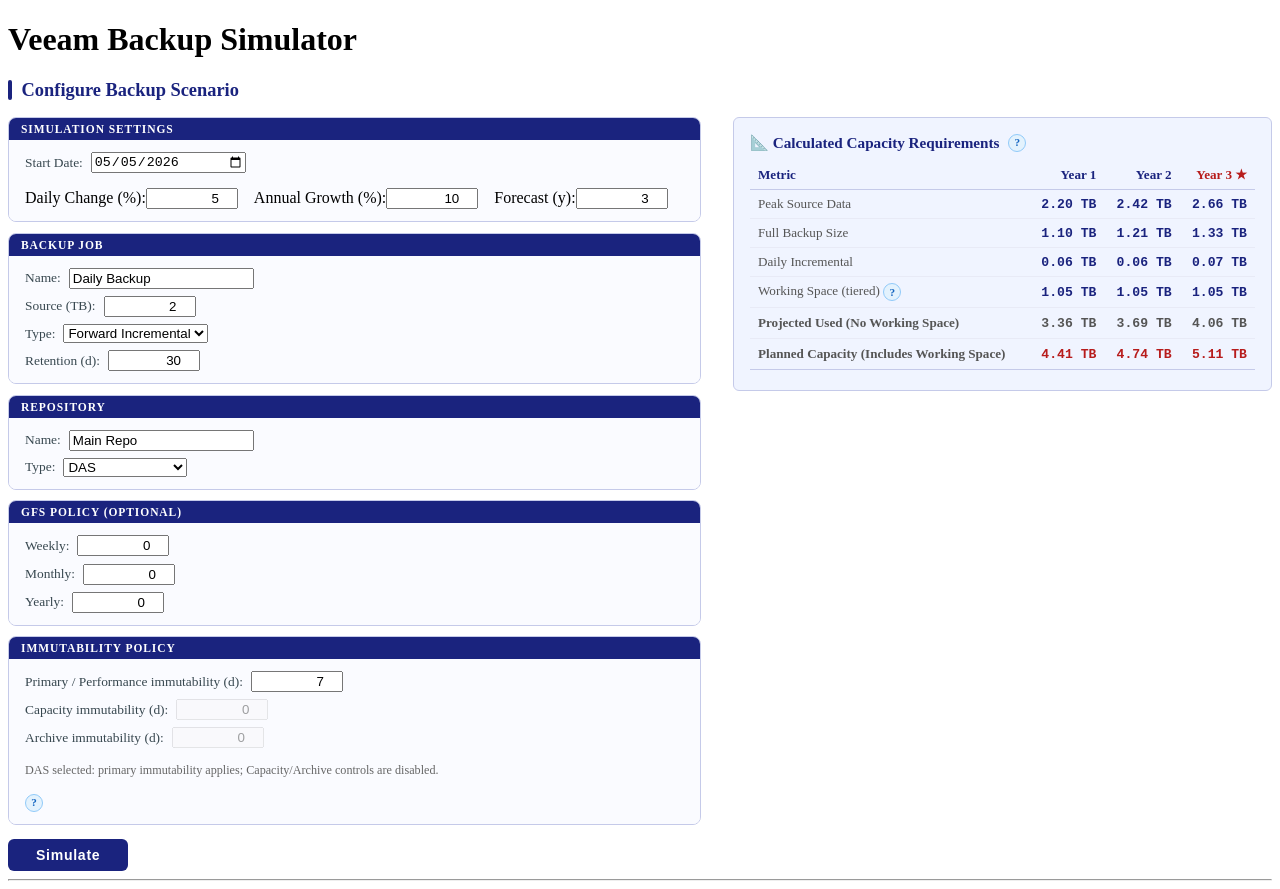
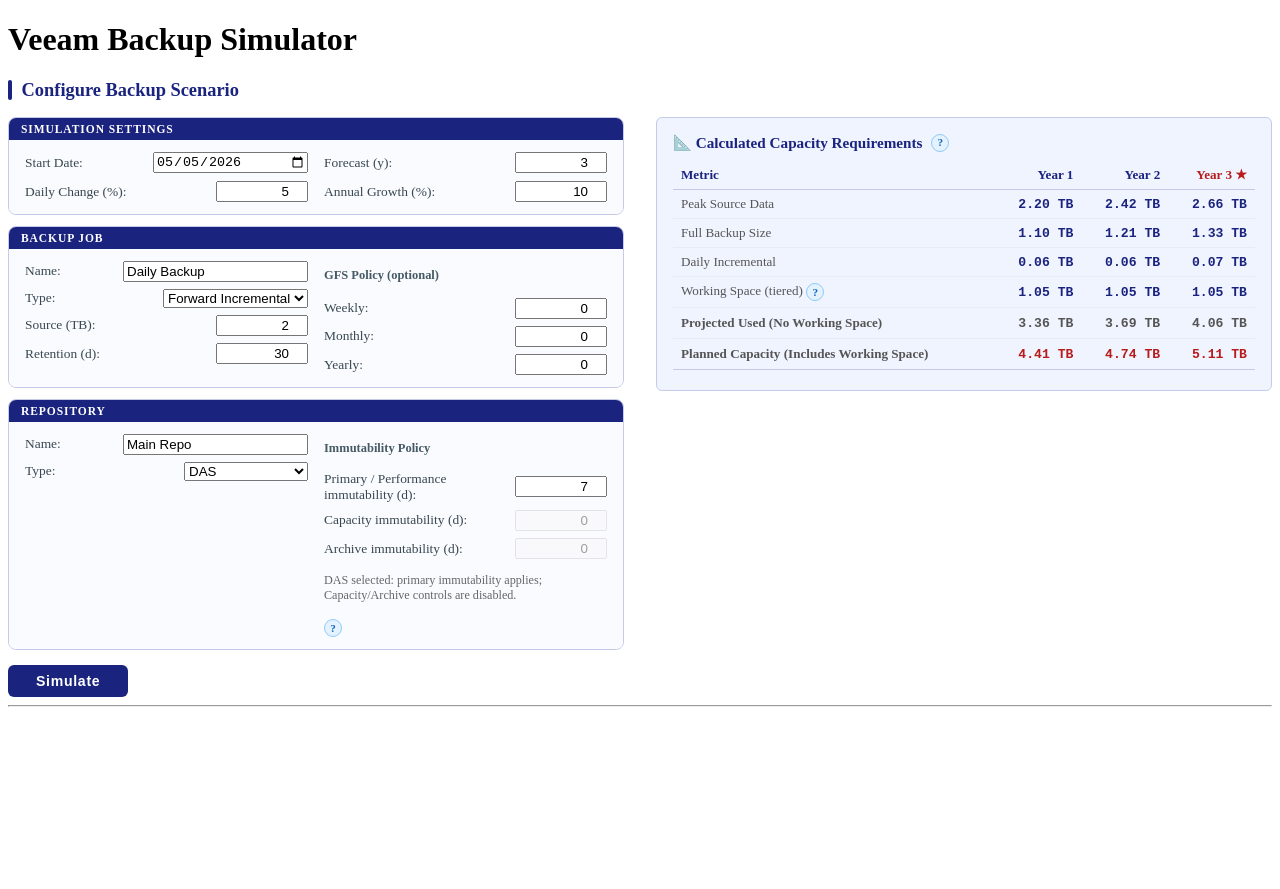
Before and after one commit to rbrambley/veeam-repos-simulator, a React (Vite) app: page / in a window 1280 px wide. After the commit the page ends 800 px from the top, so only its background shows below. Built offline with nearby package versions, Linux system fonts and the light colour scheme.

Commit message:
Fix GFS chain preservation and update lifecycle baselines

```diff
--- a/src/app.css
+++ b/src/app.css
@@ -25,6 +25,46 @@
   background: #fafbff;
 }
 
+.form-card-body.two-col {
+  display: grid;
+  grid-template-columns: repeat(2, minmax(0, 1fr));
+  gap: 0.5rem 1rem;
+}
+
+.form-card-body.two-col .full-row {
+  grid-column: 1 / -1;
+}
+
+.card-split {
+  display: grid;
+  grid-template-columns: repeat(2, minmax(0, 1fr));
+  gap: 1rem;
+}
+
+.card-split-col {
+  display: flex;
+  flex-direction: column;
+  gap: 0.45rem;
+}
+
+.card-split-col > label {
+  display: flex;
+  align-items: center;
+  justify-content: space-between;
+  gap: 0.5rem;
+  font-size: 0.84rem;
+  color: #37474f;
+}
+
+.card-split-col-header {
+  display: flex;
+  align-items: center;
+  min-height: 1.875rem;
+  font-size: 0.78rem;
+  font-weight: 600;
+  color: #455a64;
+}
+
 /* Direct-child labels get a flex row layout (text left, input right) */
 .form-card-body > label {
   display: flex;
@@ -32,6 +72,20 @@
   gap: 0.5rem;
   font-size: 0.84rem;
   color: #37474f;
+}
+
+.form-card-body.two-col > label {
+  justify-content: space-between;
+}
+
+@media (max-width: 840px) {
+  .form-card-body.two-col {
+    grid-template-columns: 1fr;
+  }
+
+  .card-split {
+    grid-template-columns: 1fr;
+  }
 }
 
 /* ── Apply / action buttons ── */
@@ -112,3 +166,21 @@
   border-bottom: 2px solid #1a237e;
   padding-bottom: 5px;
 }
+
+/* ── Scenario 2-column layout ── */
+.scenario-layout {
+  display: grid;
+  grid-template-columns: minmax(0, 1fr) minmax(0, 1fr);
+  gap: 2rem;
+  align-items: start;
+}
+
+.scenario-column {
+  min-width: 0;
+}
+
+@media (max-width: 1080px) {
+  .scenario-layout {
+    grid-template-columns: 1fr;
+  }
+}
--- a/src/components/InputForm.tsx
+++ b/src/components/InputForm.tsx
@@ -299,17 +299,23 @@
         <span style={{ display: 'inline-block', width: '4px', height: '20px', background: '#1a237e', borderRadius: '2px', flexShrink: 0 }} />
         Configure Backup Scenario
       </h2>
-      <div style={{ display: 'flex', gap: '2rem', alignItems: 'flex-start', flexWrap: 'wrap' }}>
+      <div className="scenario-layout">
         {/* ── Left column: inputs ── */}
-        <form onSubmit={e => { e.preventDefault(); handleApply(); }} style={{ flex: '1 1 340px', minWidth: '300px' }}>
+        <form
+          onSubmit={e => { e.preventDefault(); handleApply(); }}
+          className="scenario-column"
+        >
           <div className="form-card">
             <div className="form-card-header">Simulation Settings</div>
-            <div className="form-card-body">
+            <div className="form-card-body two-col">
             <label>
               Start Date:
               <input type="date" value={startDate} onChange={e => setStartDate(e.target.value)} style={{ width: '150px' }} />
             </label>
-            <div style={{ display: 'flex', gap: '1rem', marginTop: '0.5rem', flexWrap: 'wrap' }}>
+            <label>
+              Forecast (y):
+              <input type="number" value={forecastYears} min={1} max={10} step={1} onChange={e => setForecastYears(Number(e.target.value))} style={compactNumberInputStyle} />
+            </label>
             <label>
               Daily Change (%):
               <input type="number" value={dailyChangeRate} min={0.1} max={100} step={0.1} onChange={e => setDailyChangeRate(Number(e.target.value))} style={compactNumberInputStyle} />
@@ -318,23 +324,16 @@
               Annual Growth (%):
               <input type="number" value={annualGrowthRate} min={0} max={100} step={1} onChange={e => setAnnualGrowthRate(Number(e.target.value))} style={compactNumberInputStyle} />
             </label>
-              <label>
-                Forecast (y):
-                <input type="number" value={forecastYears} min={1} max={10} step={1} onChange={e => setForecastYears(Number(e.target.value))} style={compactNumberInputStyle} />
-              </label>
-            </div>
             </div>
           </div>
           <div className="form-card">
             <div className="form-card-header">Backup Job</div>
-            <div className="form-card-body">
+            <div className="form-card-body two-col">
+            <div className="card-split full-row">
+              <div className="card-split-col">
                 <label>
                   Name:
                   <input value={jobName} onChange={e => setJobName(e.target.value)} />
-            </label>
-            <label>
-              Source (TB):
-              <input type="number" value={sourceDataTB} min={0.1} step={0.1} onChange={e => setSourceDataTB(Number(e.target.value))} style={compactNumberInputStyle} />
                 </label>
                 <label>
                   Type:
@@ -347,14 +346,39 @@
                   </select>
                 </label>
                 <label>
+                  Source (TB):
+                  <input type="number" value={sourceDataTB} min={0.1} step={0.1} onChange={e => setSourceDataTB(Number(e.target.value))} style={compactNumberInputStyle} />
+                </label>
+                <label>
                   Retention (d):
                   <input type="number" value={retention} min={1} onChange={e => setRetention(Number(e.target.value))} style={compactNumberInputStyle} />
                 </label>
               </div>
+              <div className="card-split-col">
+                <div className="card-split-col-header">
+                  GFS Policy (optional)
+                </div>
+                <label>
+                  Weekly:
+                  <input type="number" value={gfsWeekly} min={0} onChange={e => setGfsWeekly(Number(e.target.value))} style={compactNumberInputStyle} />
+                </label>
+                <label>
+                  Monthly:
+                  <input type="number" value={gfsMonthly} min={0} onChange={e => setGfsMonthly(Number(e.target.value))} style={compactNumberInputStyle} />
+                </label>
+                <label>
+                  Yearly:
+                  <input type="number" value={gfsYearly} min={0} onChange={e => setGfsYearly(Number(e.target.value))} style={compactNumberInputStyle} />
+                </label>
+              </div>
+            </div>
+            </div>
           </div>
           <div className="form-card">
             <div className="form-card-header">Repository</div>
-            <div className="form-card-body">
+            <div className="form-card-body two-col">
+            <div className="card-split full-row">
+              <div className="card-split-col">
                 <label>
                   Name:
                   <input value={repoName} onChange={e => setRepoName(e.target.value)} />
@@ -371,89 +395,10 @@
                   </select>
                 </label>
               </div>
+              <div className="card-split-col">
+                <div className="card-split-col-header">
+                  Immutability Policy
                 </div>
-          {repoType === 'SOBR' && (
-            <div className="form-card">
-              <div className="form-card-header">SOBR Tier Policy</div>
-              <div className="form-card-body">
-              <div style={{ display: 'flex', gap: '1rem', marginBottom: '0.5rem', flexWrap: 'wrap' }}>
-                <label style={{ display: 'flex', alignItems: 'center', gap: '0.45rem' }}>
-                  <input
-                    type="checkbox"
-                    checked={sobrCopyEnabled}
-                    onChange={e => {
-                      const checked = e.target.checked;
-                      setSobrCopyEnabled(checked);
-                      if (!checked && !sobrMoveEnabled) setSobrMoveEnabled(true);
-                    }}
-                  />
-                  Capacity Tier Copy
-                </label>
-                <label style={{ display: 'flex', alignItems: 'center', gap: '0.45rem' }}>
-                  <input
-                    type="checkbox"
-                    checked={effectiveMoveEnabled}
-                    onChange={e => {
-                      const checked = e.target.checked;
-                      if (!checked && !sobrCopyEnabled) return;
-                      setSobrMoveEnabled(checked);
-                    }}
-                  />
-                  Capacity Tier Move
-                </label>
-              </div>
-              <div style={{ fontSize: '0.76rem', color: '#666', marginBottom: '0.55rem' }}>
-                Mode: {effectiveCopyEnabled && effectiveMoveEnabled ? 'Copy + Move' : effectiveCopyEnabled ? 'Copy only' : 'Move only'}
-              </div>
-              <label>Offload after (d):
-                <input type="number" value={sobrOffloadDays} min={1} onChange={e => setSobrOffloadDays(Number(e.target.value))} style={compactNumberInputStyle} />
-              </label>
-              <label>GEN period (d):
-                <input type="number" value={sobrGenerationPeriodDays} min={1} onChange={e => setSobrGenerationPeriodDays(Number(e.target.value))} style={compactNumberInputStyle} />
-              </label>
-              <label style={{ display: 'flex', alignItems: 'center', gap: '0.5rem' }}>
-                <input type="checkbox" checked={sobrHasArchive} onChange={e => setSobrHasArchive(e.target.checked)} />
-                Enable Archive Tier
-              </label>
-              {sobrHasArchive && (
-                <>
-                  <label>Archive after (d):
-                    <input type="number" value={sobrArchiveDays} min={1} onChange={e => setSobrArchiveDays(Number(e.target.value))} style={compactNumberInputStyle} />
-                  </label>
-                </>
-              )}
-              <div style={{ marginTop: '0.55rem' }}>
-                <span
-                  style={tooltipBadgeStyle}
-                  title="GEN period defines fixed object-generation windows (default 10 days). Performance immutability delays move/prune eligibility for sealed chains. Capacity and Archive immutability extend how long a GEN must stay before delete is allowed after DeleteOn is reached."
-                  aria-label="GEN timing notes"
-                >
-                  ?
-                </span>
-              </div>
-              </div>
-            </div>
-          )}
-          <div className="form-card">
-            <div className="form-card-header">GFS Policy (optional)</div>
-            <div className="form-card-body">
-            <label>
-              Weekly:
-              <input type="number" value={gfsWeekly} min={0} onChange={e => setGfsWeekly(Number(e.target.value))} style={compactNumberInputStyle} />
-            </label>
-            <label>
-              Monthly:
-              <input type="number" value={gfsMonthly} min={0} onChange={e => setGfsMonthly(Number(e.target.value))} style={compactNumberInputStyle} />
-            </label>
-            <label>
-              Yearly:
-              <input type="number" value={gfsYearly} min={0} onChange={e => setGfsYearly(Number(e.target.value))} style={compactNumberInputStyle} />
-            </label>
-            </div>
-          </div>
-          <div className="form-card">
-            <div className="form-card-header">Immutability Policy</div>
-            <div className="form-card-body">
                 <label>
                   Primary / Performance immutability (d):
                   <input
@@ -502,12 +447,75 @@
                 </div>
               </div>
             </div>
+            </div>
+          </div>
+          {repoType === 'SOBR' && (
+            <div className="form-card">
+              <div className="form-card-header">SOBR Tier Policy</div>
+              <div className="form-card-body two-col">
+              <div className="full-row" style={{ display: 'flex', gap: '1rem', marginBottom: '0.5rem', flexWrap: 'wrap' }}>
+                <label style={{ display: 'flex', alignItems: 'center', gap: '0.45rem' }}>
+                  <input
+                    type="checkbox"
+                    checked={sobrCopyEnabled}
+                    onChange={e => {
+                      const checked = e.target.checked;
+                      setSobrCopyEnabled(checked);
+                      if (!checked && !sobrMoveEnabled) setSobrMoveEnabled(true);
+                    }}
+                  />
+                  Capacity Tier Copy
+                </label>
+                <label style={{ display: 'flex', alignItems: 'center', gap: '0.45rem' }}>
+                  <input
+                    type="checkbox"
+                    checked={effectiveMoveEnabled}
+                    onChange={e => {
+                      const checked = e.target.checked;
+                      if (!checked && !sobrCopyEnabled) return;
+                      setSobrMoveEnabled(checked);
+                    }}
+                  />
+                  Capacity Tier Move
+                </label>
+              </div>
+              <div className="full-row" style={{ fontSize: '0.76rem', color: '#666', marginBottom: '0.55rem' }}>
+                Mode: {effectiveCopyEnabled && effectiveMoveEnabled ? 'Copy + Move' : effectiveCopyEnabled ? 'Copy only' : 'Move only'}
+              </div>
+              <label>Offload after (d):
+                <input type="number" value={sobrOffloadDays} min={1} onChange={e => setSobrOffloadDays(Number(e.target.value))} style={compactNumberInputStyle} />
+              </label>
+              <label>GEN period (d):
+                <input type="number" value={sobrGenerationPeriodDays} min={1} onChange={e => setSobrGenerationPeriodDays(Number(e.target.value))} style={compactNumberInputStyle} />
+              </label>
+              <label className="full-row" style={{ display: 'flex', alignItems: 'center', gap: '0.5rem', justifyContent: 'flex-start' }}>
+                <input type="checkbox" checked={sobrHasArchive} onChange={e => setSobrHasArchive(e.target.checked)} />
+                Enable Archive Tier
+              </label>
+              {sobrHasArchive && (
+                <>
+                  <label>Archive after (d):
+                    <input type="number" value={sobrArchiveDays} min={1} onChange={e => setSobrArchiveDays(Number(e.target.value))} style={compactNumberInputStyle} />
+                  </label>
+                </>
+              )}
+              <div className="full-row" style={{ marginTop: '0.55rem' }}>
+                <span
+                  style={tooltipBadgeStyle}
+                  title="GEN period defines fixed object-generation windows (default 10 days). Performance immutability delays move/prune eligibility for sealed chains. Capacity and Archive immutability extend how long a GEN must stay before delete is allowed after DeleteOn is reached."
+                  aria-label="GEN timing notes"
+                >
+                  ?
+                </span>
+              </div>
+              </div>
+            </div>
+          )}
           <button type="submit" className="apply-btn">Simulate</button>
         </form>
 
         {/* ── Right column: calculated capacity requirements ── */}
-        <div style={{
-          flex: '0 0 505px', width: '505px', maxWidth: '505px',
+        <div className="scenario-column" style={{
           background: '#f0f4ff', border: '1px solid #c5cae9',
           borderRadius: '6px', padding: '1rem',
           alignSelf: 'flex-start', position: 'sticky', top: '1rem',
```
Also changed, not shown: src/simulator/engine.ts (+43 -1 lines), src/testing/lifecycleRunner.ts (+55 -4 lines), 3 other files (tests, documents, lock files or other folders). Lines whose indentation alone changed are shown as unchanged.
